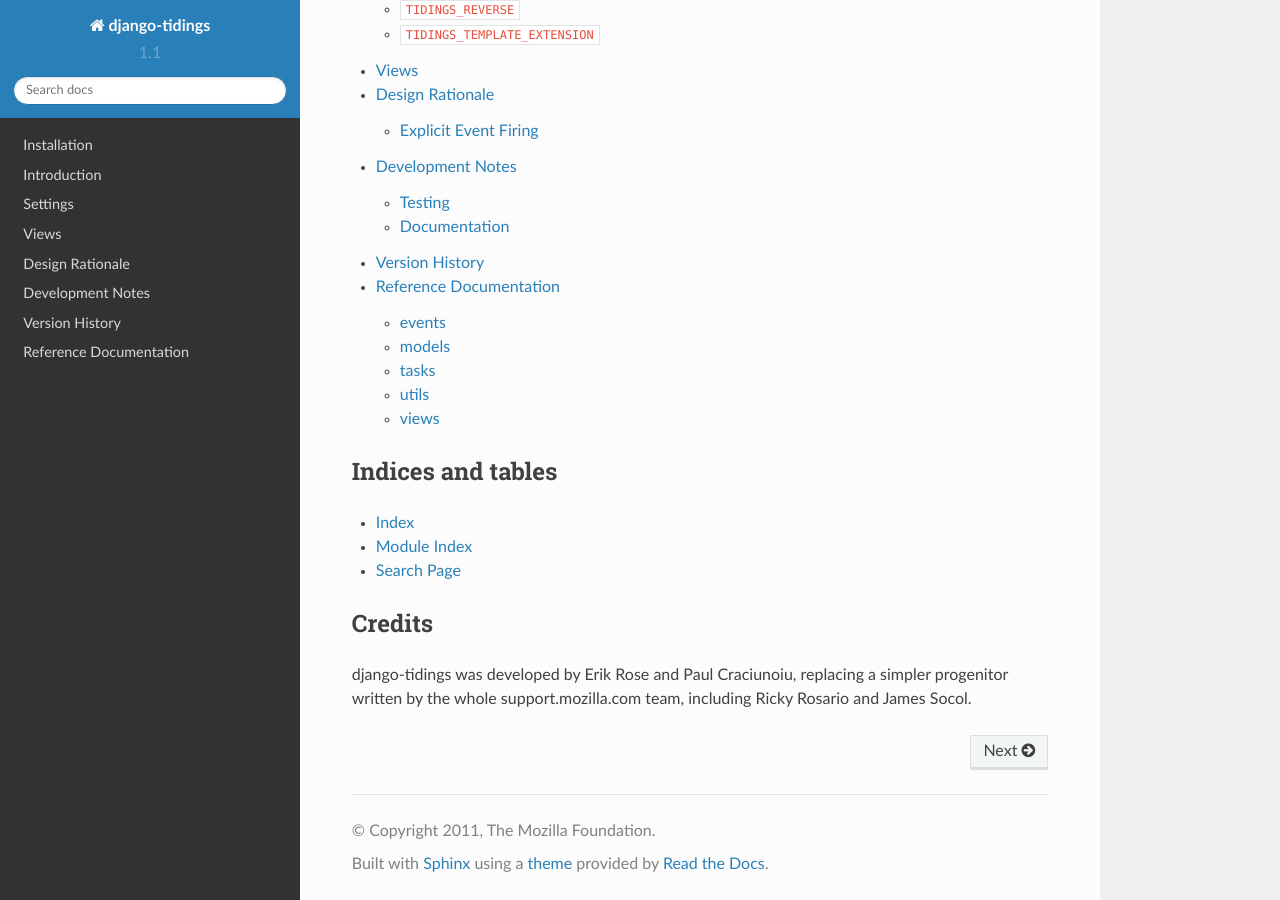
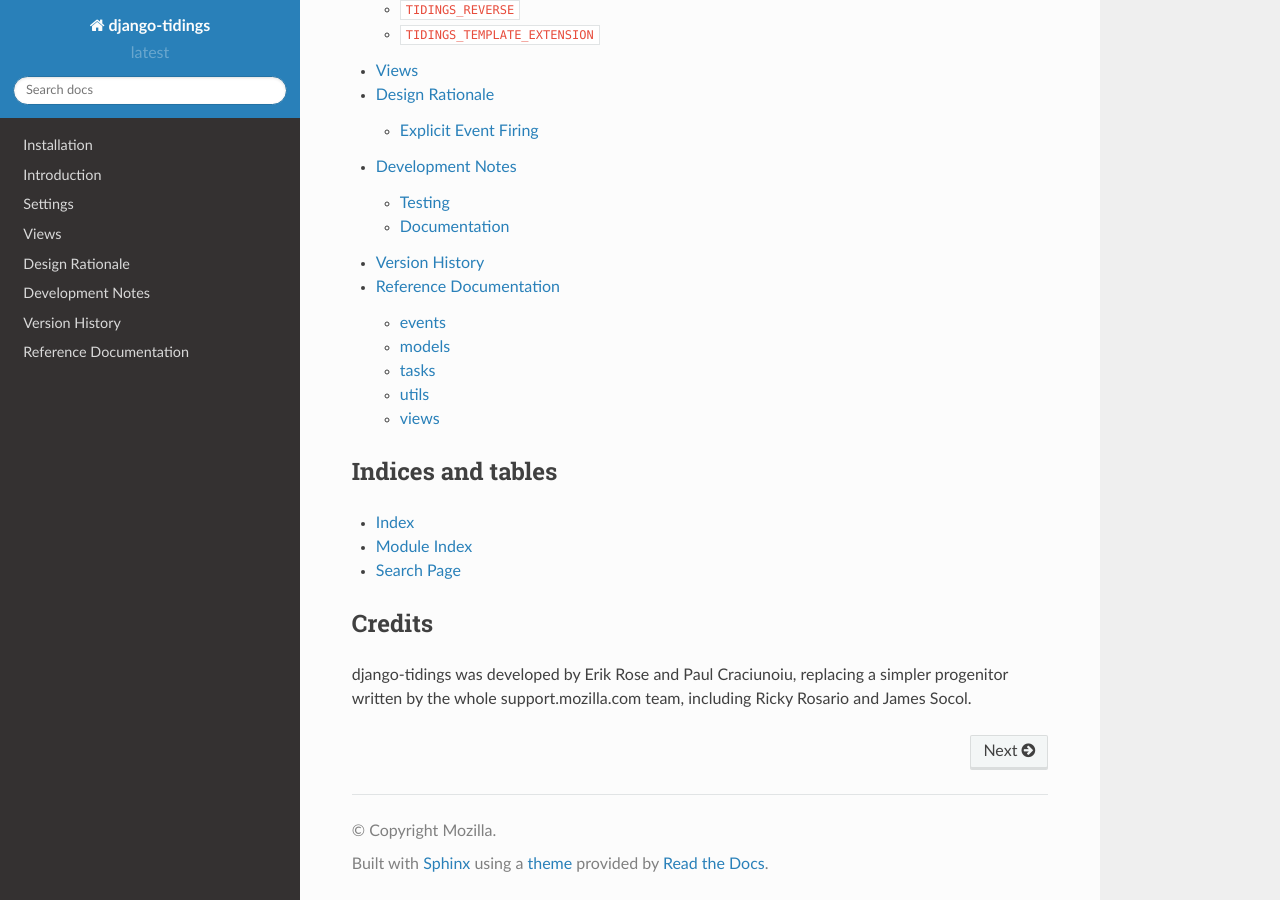
Before and after one commit to mozilla/django-tidings, a Sphinx documentation site: the page built from docs/index.rst, in a window 1280 px wide and 900 px high, scrolled down 810 px. Built offline with Sphinx 7.4.7 and the Read the Docs theme 2.0.0, drawn with Linux system fonts in a browser that asks for light colours.

Commit message:
Documentation configuration updates
* Use simplier "Mozilla" copyright, without date
* Drop version string, not used in ReadTheDocs
* Fix some link issues from "make linkcheck"

```diff
--- a/docs/changes.rst
+++ b/docs/changes.rst
@@ -27,7 +27,7 @@
   * Dropped mock, Fabric and django-nose dependencies.
   * Moved tests outside of app and simplified test setup.
   * Added Travis CI: https://travis-ci.org/mozilla/django-tidings
-  * Moved to ReadTheDocs: https://django-tidings.readthedocs.io/
+  * Moved to ReadTheDocs: https://django-tidings.readthedocs.io/en/latest/
 
 1.0 (2015-03-03)
   * Support Django 1.6.
--- a/docs/conf.py
+++ b/docs/conf.py
@@ -45,16 +45,16 @@
 
 # General information about the project.
 project = u'django-tidings'
-copyright = u'2011, The Mozilla Foundation'
+copyright = u'Mozilla'
 
 # The version info for the project you're documenting, acts as replacement for
 # |version| and |release|, also used in various other places throughout the
 # built documents.
 #
 # The short X.Y version.
-version = '1.1'
+version = 'latest'
 # The full version, including alpha/beta/rc tags.
-release = '1.1'
+release = 'latest'
 
 # The language for content autogenerated by Sphinx. Refer to documentation
 # for a list of supported languages.
--- a/docs/index.rst
+++ b/docs/index.rst
@@ -14,7 +14,7 @@
 * Optional confirmation of anonymous subscriptions
 * Hook points for customizing any page drawn and any email sent
 
-.. _celery: http://celeryproject.org/
+.. _celery: http://www.celeryproject.org/
 
 Contents
 ========
```
